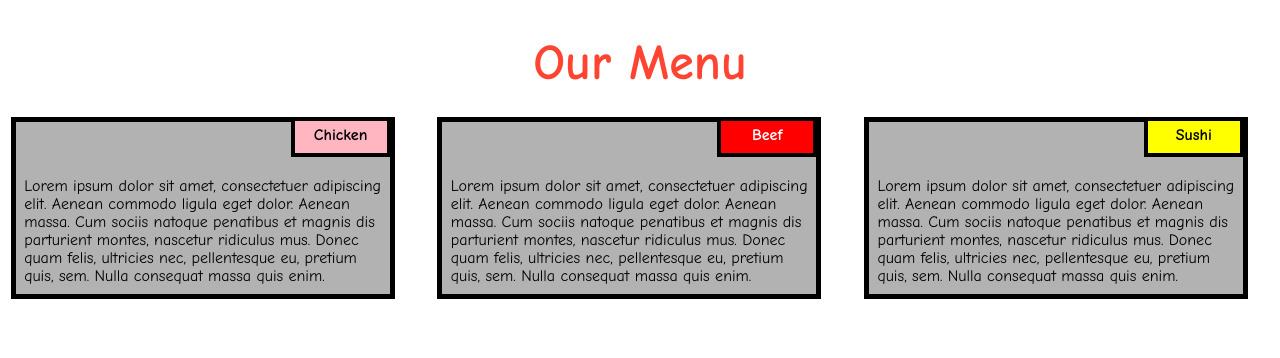
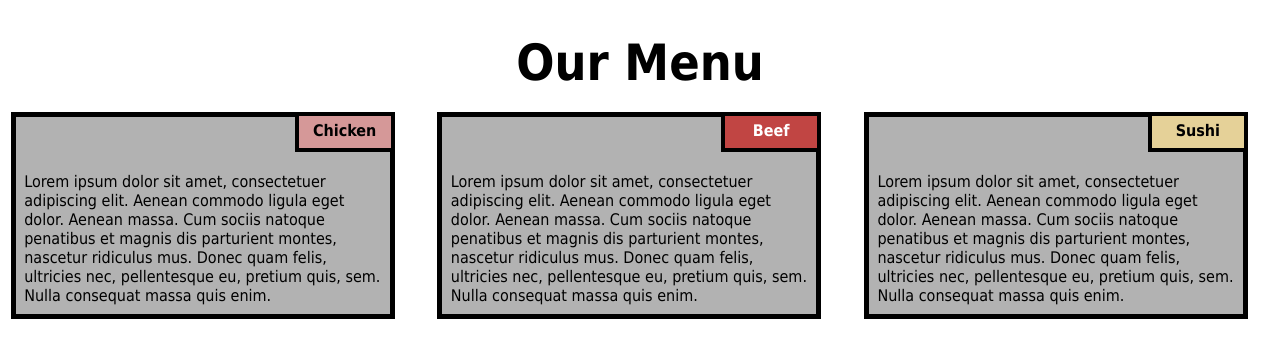
Before and after one commit to wearekreativewin/coursera-test, a plain HTML site: page Assignment_Week_2/index.html in a window 1280 px wide. Drawn offline with Linux system fonts and the light colour scheme.

Commit message:
Update style.css

```diff
--- a/Assignment_Week_2/css/style.css
+++ b/Assignment_Week_2/css/style.css
@@ -7,18 +7,18 @@
 body{
 	margin: 0;
 	padding: 0;
-  font-family: "Comic Sans MS", cursive, sans-serif;
+  font-family: "Tahoma", sans-serif;
 }
 
 .row{
-  margin-top: 5%;
-  margin-bottom: 5%;
+  margin-top: 10%;
+  margin-bottom: 10%;
 }
 
 h1 {
-  margin-bottom: 15px;
+  margin-bottom: 10px;
   text-align: center;
-  color: #ff4532;
+  color: #000000;
   font-size: 50px;
 }
 
@@ -37,45 +37,45 @@ h1 {
   height: 40px;
   padding: 5px;
   float: right;
-  margin-right: 36px;
   margin-top: 0px;
   font-weight: bold;
   position: relative;
 }
 
-.content{
-  border: 5px solid black;
-  width: 90%;
-  height: auto;
-  margin: 2.5%;
-  color: black
-  font-size: 25px;
-  padding: 2%;
-  padding-top: 55px;
-  background-color: rgba(0,0,0,0.3);
-}
+
 
 .name1{
-  background-color: #FFB6C1;
+  background-color: #d59898;
 }
 
 .name2{
   color: white;
-  background-color: #FF0000;
+  background-color: #C14543;
 }
 .name3{
-  background-color: #FFFF00;
+  background-color: #E5D198;
 }
 
 
-/********** Large devices only **********/
+/********** Desktop **********/
 @media (min-width: 992px) {
   .col-lg-4 {
   	float: left;
     width: 33.33%;
   }
+	.content{
+	  border: 5px solid black;
+	  width: 90%;
+	  height: auto;
+	  margin: 6.0%;
+	  color: black
+	  font-size: 25px;
+	  padding: 2%;
+	  padding-top: 55px;
+	  background-color: rgba(0,0,0,0.3);
+	}
 }
-/********** Medium devices only **********/
+/********** Tablets **********/
 @media (min-width: 768px) and (max-width: 991px) {
   .col-md-6,.col-md-12 {
     float: left;
@@ -91,14 +91,44 @@ h1 {
     margin-right: 65px;
     width: 100px;
   }
+
 }
+.content-name{
+	margin-right: 32px;
+}
+	.content{
+	  border: 5px solid black;
+	  width: 90%;
+	  height: auto;
+	  margin: 2.5%;
+	  color: black
+	  font-size: 25px;
+	  padding: 2%;
+	  padding-top: 55px;
+	  background-color: rgba(0,0,0,0.3);
+		margin-right: 32px;
+	}
 
+}
+/********** Phones  **********/
 @media (min-width: 0px) and (max-width: 767px) {
   .col-sm-12 {
   	float: left;
     width: 100%;
   }
   .content-name{
-    margin-right: 30px;
+    margin-right: 55px;
   }
+
+	.content{
+	  border: 5px solid black;
+	  width: 90%;
+	  height: auto;
+	  margin: 2.5%;
+	  color: black
+	  font-size: 25px;
+	  padding: 2%;
+	  padding-top: 55px;
+	  background-color: rgba(0,0,0,0.3);
+	}
 }
```
